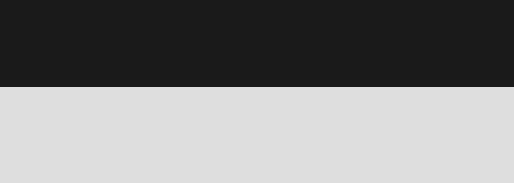
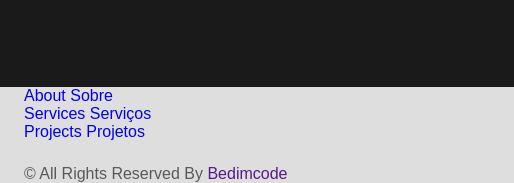
Before and after one commit to NathanDeSouzaBrito/Portifolio-Front-End, a website: page index.html in a window 1280 px wide. Shown: the part 7905-8088 px from the top of the page, 0-514 px from the left. Before the commit the page ends 7992 px from the top, so only its background shows below. Drawn offline with nearby package versions, Linux system fonts and the light colour scheme; a web font is replaced by a local one.

Commit message:
add footer in HTML / add footer no HTML

```diff
--- a/index.html
+++ b/index.html
@@ -847,7 +847,31 @@
     </section>
 
     <!--==================== FOOTER ========================-->
-    <footer></footer>
+    <footer class="footer">
+      <div class="footer__container container grid">
+        <ul class="footer__links">
+          <li>
+            <a href="#about" class="footer__link En">About </a>
+            <a href="#about" class="footer__link Pt-">Sobre </a>
+          </li>
+
+          <li>
+            <a href="#services" class="footer__link En">Services</a>
+            <a href="#services" class="footer__link Pt-">Serviços</a>
+          </li>
+
+          <li>
+            <a href="#projects" class="footer__link En">Projects</a>
+            <a href="#projects" class="footer__link Pt-">Projetos</a>
+          </li>
+        </ul>
+
+        <span class="footer__copy">
+          &#169; All Rights Reserved By
+          <a href="">Bedimcode</a>
+        </span>
+      </div>
+    </footer>
 
     <!--======================= EMAIL TS ===================-->
     <script
```
